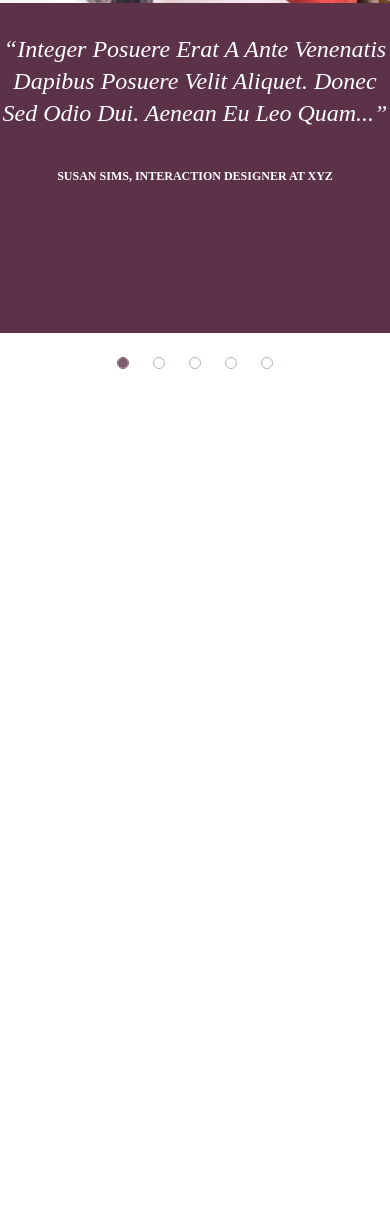
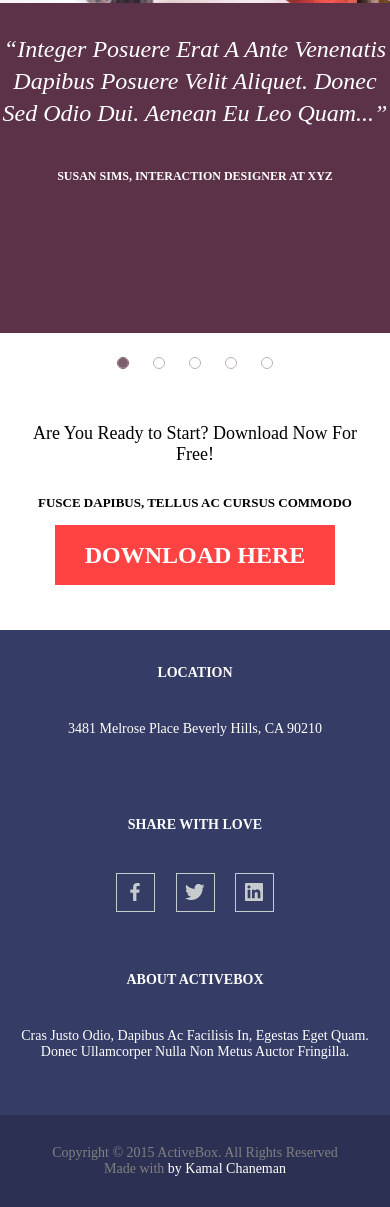
Before and after one commit to Andrey-Strelchanka/ACTIVEBOX, a website built with Parcel: page src/index.html in a window 390 px wide. Shown: the part 5336-6543 px from the top of the page. Before the commit the page ends 5705 px from the top, so only its background shows below. Built offline with nearby package versions, Linux system fonts and the light colour scheme; a web font is replaced by a local one.

Commit message:
add last sections

```diff
--- a/src/index.html
+++ b/src/index.html
@@ -249,6 +249,39 @@
       </div>
     </section>
 
+    <section class="download">
+      <div class="download__container container">
+        <h2 class="download__title">Are You Ready to Start? Download Now For Free!</h2>
+        <p class="download__subtitle">FUSCE DAPIBUS, TELLUS AC CURSUS COMMODO</p>
+        <button class="download__button button">DOWNLOAD HERE</button>
+      </div>
+    </section>
+
+    <footer class="footer">
+        <div class="footer__container container">
+          <div class="footer__row row">
+            <div class="footer__column footer__column_first column">
+              <p class="footer__column-title">LOCATION</p>
+              <p class="footer__column-text">3481 Melrose Place Beverly Hills, CA 90210</p>
+            </div>
+            <div class="footer__column footer__column_second column">
+              <p class="footer__column-title">SHARE WITH LOVE</p>
+              <div class="footer__social">
+                <a href="#" class="footer__social-link"><img src="../src/img/team/facebook_icon.svg" alt="facebook"></a>
+                <a href="#" class="footer__social-link"><img src="../src/img/team/twitter_icon.svg" alt="twitter"></a>
+                <a href="#" class="footer__social-link"><img src="../src/img/team/linkedin_icon.svg" alt="linkedin"></a>
+              </div>
+            </div>
+            <div class="footer__column footer__column_third column">
+              <p class="footer__column-title">ABOUT ACTIVEBOX</p>
+              <p class="footer__column-text">Cras Justo Odio, Dapibus Ac Facilisis In, Egestas Eget Quam. Donec Ullamcorper Nulla Non Metus Auctor Fringilla.</p>
+            </div>
+          </div>
+        </div>
+        <div class="footer__copyright">Copyright © 2015 ActiveBox. All Rights Reserved <br>
+          Made with <span>by Kamal Chaneman</span></div>
+    </footer>
+
   <script type="module" src="./js/main.js"></script>
 </body>
 </html>
--- /dev/null
+++ b/src/scss/download.scss
@@ -0,0 +1,50 @@
+.download {
+
+    .download &__container {
+        padding: 180px 15px 115px;
+        text-align: center;
+        @media only screen and (max-width: 1024px) {
+            padding: 130px 16px 80px;
+        }
+        @media only screen and (max-width: 768px) {
+            padding: 90px 16px 45px;
+        }
+    }
+
+    &__title {
+        font-family: 'Raleway';
+        font-style: normal;
+        font-weight: 500;
+        font-size: 30px;
+        line-height: 35px;
+        color: #000000;
+        margin-bottom: 30px;
+        @media only screen and (max-width: 1024px) {
+            font-size: 24px;
+            line-height: 28px;
+        }
+        @media only screen and (max-width: 768px) {
+            font-size: 18px;
+            line-height: 21px;
+        }
+    }
+
+    &__subtitle {
+        font-family: 'Raleway';
+        font-style: normal;
+        font-weight: 700;
+        font-size: 18px;
+        line-height: 21px;
+        color: #000000;
+        margin-bottom: 50px;
+        @media only screen and (max-width: 1024px) {
+            font-size: 14px;
+            line-height: 16px;
+        }
+        @media only screen and (max-width: 768px) {
+            font-size: 13px;
+            line-height: 15px;
+            margin-bottom: 15px;
+        }
+    }
+}
--- /dev/null
+++ b/src/scss/footer.scss
@@ -0,0 +1,113 @@
+.footer {
+  background-color: #353c65;
+  text-align: center;
+
+  .footer &__container {
+    padding: 75px 15px 70px;
+    @media only screen and (max-width: 1024px) {
+        padding: 50px 16px 40px;
+    }
+    @media only screen and (max-width: 768px) {
+        padding: 35px 16px ;
+    }
+  }
+
+  &__row {
+    @media only screen and (max-width: 768px) {
+        flex-direction: column;
+    }
+  }
+
+  &__column {
+    flex: 1 1 33.333%;
+    @media only screen and (max-width: 768px) {
+        margin-bottom: 60px;
+        &:last-child {
+            margin-bottom: 0;
+        }
+    }
+  }
+
+  &__column_second {
+    .footer__column-title:first-child {
+      margin-bottom: 50px;
+    }
+    @media only screen and (max-width: 1024px) {
+        .footer__column-title:first-child {
+            margin-bottom: 30px;
+        }
+    }
+    @media only screen and (max-width: 768px) {
+        .footer__column-title:first-child {
+            margin-bottom: 40px;
+        }
+    }
+  }
+
+  &__column-title {
+    margin-bottom: 35px;
+    font-family: "Raleway";
+    font-style: normal;
+    font-weight: 700;
+    font-size: 18px;
+    line-height: 21px;
+    color: #ffffff;
+    @media only screen and (max-width: 1024px) {
+      font-size: 14px;
+      line-height: 16px;
+      margin-bottom: 20px;
+    }
+    @media only screen and (max-width: 768px) {
+        margin-bottom: 40px;
+    }
+  }
+
+  &__column-text {
+    font-family: "Raleway";
+    font-style: normal;
+    font-weight: 400;
+    font-size: 18px;
+    line-height: 21px;
+    color: #ffffff;
+    @media only screen and (max-width: 1024px) {
+        font-size: 14px;
+        line-height: 16px;
+        margin-bottom: 20px;
+    }
+  }
+
+  &__social-link {
+    margin-left: 27px;
+    &:first-child {
+      margin-left: 0;
+    }
+    @media only screen and (max-width: 1024px) {
+        margin-left: 23px;
+    }
+    @media only screen and (max-width: 768px) {
+        margin-left: 17px;
+    }
+  }
+
+  &__copyright {
+    background-color: #2c3154;
+    padding: 24px 0;
+    font-family: "Raleway";
+    font-style: normal;
+    font-weight: 400;
+    font-size: 18px;
+    line-height: 21px;
+    color: #808080;
+    span {
+      color: #ffffff;
+    }
+    @media only screen and (max-width: 1024px) {
+        font-size: 14px;
+        line-height: 16px;
+        padding: 15px 0;
+    }
+    @media only screen and (max-width: 768px) {
+        padding: 30px 0;
+    }
+  }
+}
--- a/src/scss/style.scss
+++ b/src/scss/style.scss
@@ -6,17 +6,19 @@
 
 @import "./node_modules/bootstrap/scss/carousel";
 
-@import url('fonts.scss');
-@import url('nullstyle.scss');
-@import url('header.scss');
-@import url('banner.scss');
-@import url('features.scss');
-@import url('work.scss');
-@import url('team.scss');
-@import url('carousel.scss');
+@import url("fonts.scss");
+@import url("nullstyle.scss");
+@import url("header.scss");
+@import url("banner.scss");
+@import url("features.scss");
+@import url("work.scss");
+@import url("team.scss");
+@import url("carousel.scss");
+@import url("download.scss");
+@import url("footer.scss");
 
 .wrapper-background {
-    background: #252B49 url(../img/wrapper/background_banner.png);
+  background: #252b49 url(../img/wrapper/background_banner.png);
   background-repeat: no-repeat;
   background-size: auto auto;
   background-position: top center;
@@ -62,21 +64,21 @@
 }
 
 .button {
-    font-family: 'Raleway';
+  font-family: "Raleway";
   font-style: normal;
   font-weight: 900;
   font-size: 24px;
   line-height: 28px;
   color: #ffffff;
-    background: #FF4343;
+  background: #ff4343;
   width: 370px;
   height: 80px;
   &:hover {
-        background: #E71414;
+    background: #e71414;
   }
   &:active {
-        background: #FF4343;
-        box-shadow: 4px 4px 30px #FF4343;
+    background: #ff4343;
+    box-shadow: 4px 4px 30px #ff4343;
   }
   @media only screen and (max-width: 1024px) {
     width: 314px;
@@ -112,13 +114,13 @@
   text-indent: -999px;
   cursor: pointer;
   background-color: #fff;
-    border: 1px solid #7E5D6F;
+  border: 1px solid #7e5d6f;
   border-radius: 50%;
   flex: 0 auto;
   margin-left: 12px;
   margin-right: 12px;
   padding: 0;
-    transition: .6s ease;
+  transition: 0.6s ease;
   @media only screen and (max-width: 1024px) {
     width: 10px;
     height: 10px;
@@ -126,10 +128,12 @@
 }
 
 .carousel-indicators .active {
-    background-color: #7E5D6F;
+  background-color: #7e5d6f;
 }
 
-.carousel-item.active, .carousel-item-next, .carousel-item-prev {
+.carousel-item.active,
+.carousel-item-next,
+.carousel-item-prev {
   display: flex;
 }
 
@@ -138,7 +142,7 @@
   min-width: 100%;
   backface-visibility: hidden;
   margin-right: -100%;
-    transition: transform .6s ease-in-out;
+  transition: transform 0.6s ease-in-out;
   display: none;
   position: relative;
   img {
```
Lines whose indentation alone changed are shown as unchanged.
